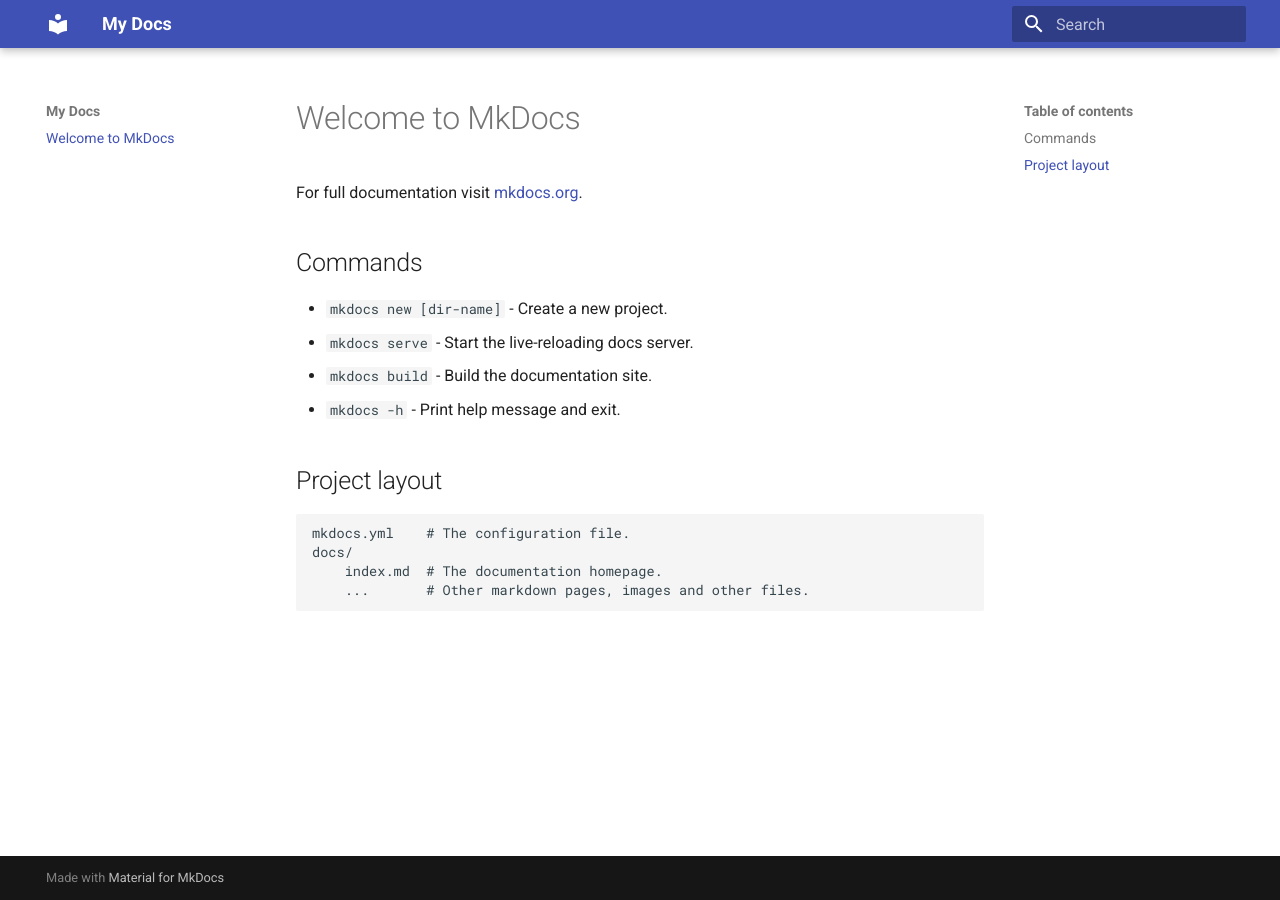
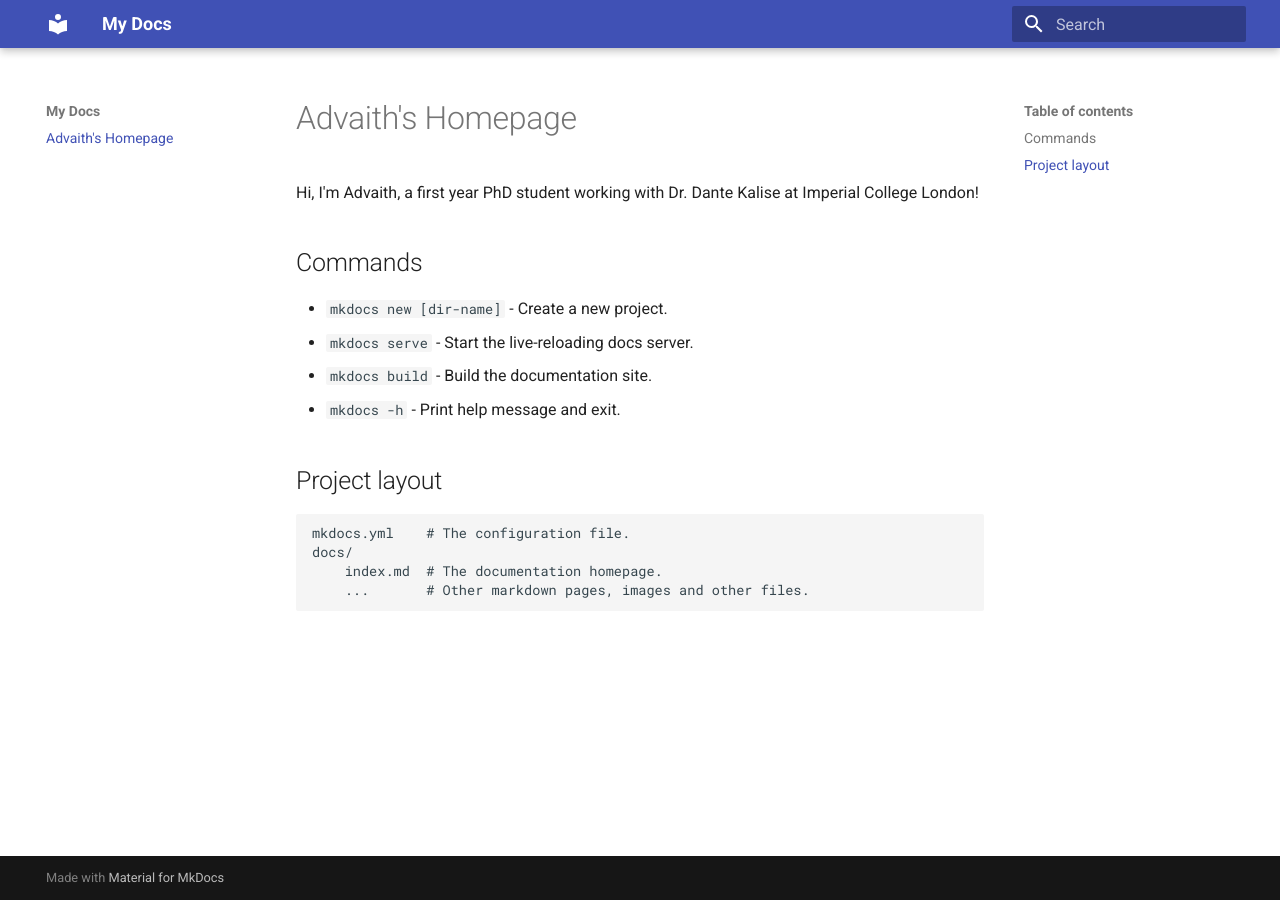
Before and after one commit to adv-vel/personal-website, an MkDocs documentation site: the page built from docs/index.md, in a window 1280 px wide. Built offline with MkDocs 1.6.1 and Material for MkDocs 9.7.7, drawn with Linux system fonts in a browser that asks for light colours.

Commit message:
Change title and introduction on homepage

```diff
--- a/docs/index.md
+++ b/docs/index.md
@@ -1,6 +1,6 @@
-# Welcome to MkDocs
+# Advaith's Homepage
 
-For full documentation visit [mkdocs.org](https://www.mkdocs.org).
+Hi, I'm Advaith, a first year PhD student working with Dr. Dante Kalise at Imperial College London!
 
 ## Commands
 
```
